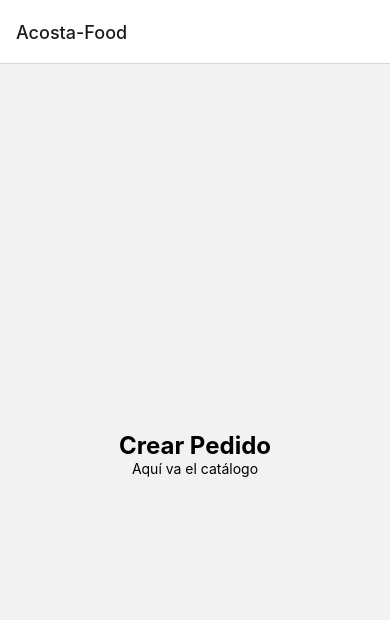
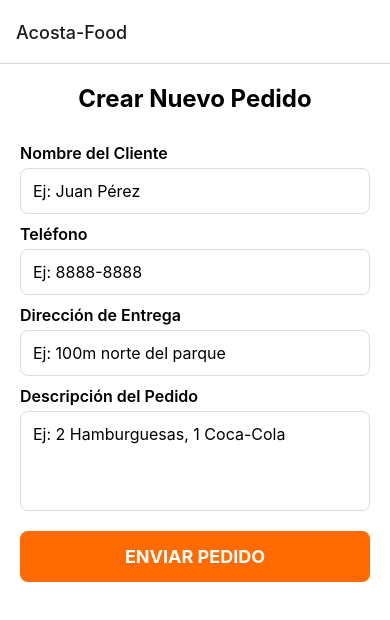
Before and after one commit to kacn1z-del/Acosta-Food-, a React Native app: screen /CrearPedido in a window 390 px wide. Shown: the top 620 px of the page. Built offline with nearby package versions, Linux system fonts and the light colour scheme.

Commit message:
Actualizar CreateOrderScreen.js

```diff
--- a/screens/client/CreateOrderScreen.js
+++ b/screens/client/CreateOrderScreen.js
@@ -1,16 +1,75 @@
-import React from 'react';
-import { View, Text, StyleSheet } from 'react-native';
+import React, { useState } from 'react';
+import { View, Text, TextInput, TouchableOpacity, StyleSheet, Alert, ScrollView } from 'react-native';
 
 export default function CreateOrderScreen() {
+  const [cliente, setCliente] = useState('');
+  const [telefono, setTelefono] = useState('');
+  const [direccion, setDireccion] = useState('');
+  const [pedido, setPedido] = useState('');
+
+  const enviarPedido = () => {
+    if (!cliente || !telefono || !direccion || !pedido) {
+      Alert.alert('Error', 'Completa todos los campos');
+      return;
+    }
+    Alert.alert('¡Éxito!', 'Pedido enviado correctamente');
+    setCliente('');
+    setTelefono('');
+    setDireccion('');
+    setPedido('');
+  };
+
   return (
-    <View style={styles.container}>
-      <Text style={styles.title}>Crear Pedido</Text>
-      <Text>Aquí va el catálogo</Text>
-    </View>
+    <ScrollView style={styles.container}>
+      <Text style={styles.titulo}>Crear Nuevo Pedido</Text>
+
+      <Text style={styles.label}>Nombre del Cliente</Text>
+      <TextInput
+        style={styles.input}
+        value={cliente}
+        onChangeText={setCliente}
+        placeholder="Ej: Juan Pérez"
+      />
+
+      <Text style={styles.label}>Teléfono</Text>
+      <TextInput
+        style={styles.input}
+        value={telefono}
+        onChangeText={setTelefono}
+        placeholder="Ej: 8888-8888"
+        keyboardType="phone-pad"
+      />
+
+      <Text style={styles.label}>Dirección de Entrega</Text>
+      <TextInput
+        style={styles.input}
+        value={direccion}
+        onChangeText={setDireccion}
+        placeholder="Ej: 100m norte del parque"
+      />
+
+      <Text style={styles.label}>Descripción del Pedido</Text>
+      <TextInput
+        style={[styles.input, styles.textArea]}
+        value={pedido}
+        onChangeText={setPedido}
+        placeholder="Ej: 2 Hamburguesas, 1 Coca-Cola"
+        multiline
+      />
+
+      <TouchableOpacity style={styles.boton} onPress={enviarPedido}>
+        <Text style={styles.botonTexto}>ENVIAR PEDIDO</Text>
+      </TouchableOpacity>
+    </ScrollView>
   );
 }
 
 const styles = StyleSheet.create({
-  container: { flex: 1, justifyContent: 'center', alignItems: 'center' },
-  title: { fontSize: 24, fontWeight: 'bold' }
+  container: { flex: 1, padding: 20, backgroundColor: '#fff' },
+  titulo: { fontSize: 24, fontWeight: 'bold', marginBottom: 20, textAlign: 'center' },
+  label: { fontSize: 16, fontWeight: '600', marginTop: 10, marginBottom: 5 },
+  input: { borderWidth: 1, borderColor: '#ddd', padding: 12, borderRadius: 8, fontSize: 16 },
+  textArea: { height: 100, textAlignVertical: 'top' },
+  boton: { backgroundColor: '#FF6B00', padding: 15, borderRadius: 8, marginTop: 20, marginBottom: 40 },
+  botonTexto: { color: '#fff', textAlign: 'center', fontSize: 18, fontWeight: 'bold' },
 });
```
